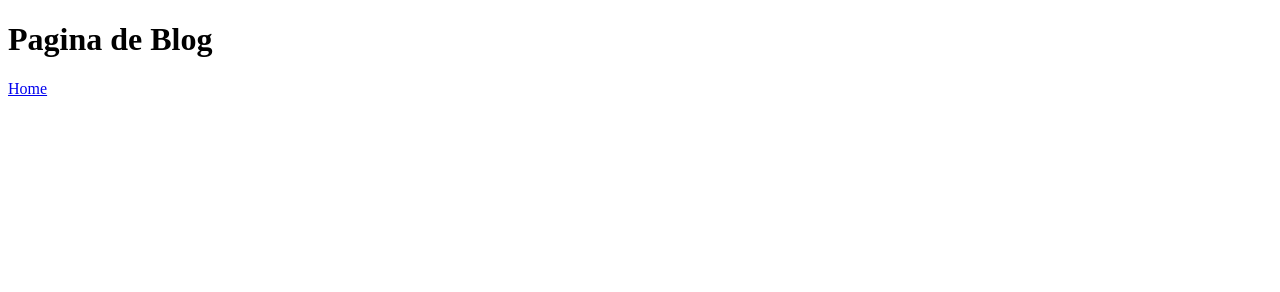
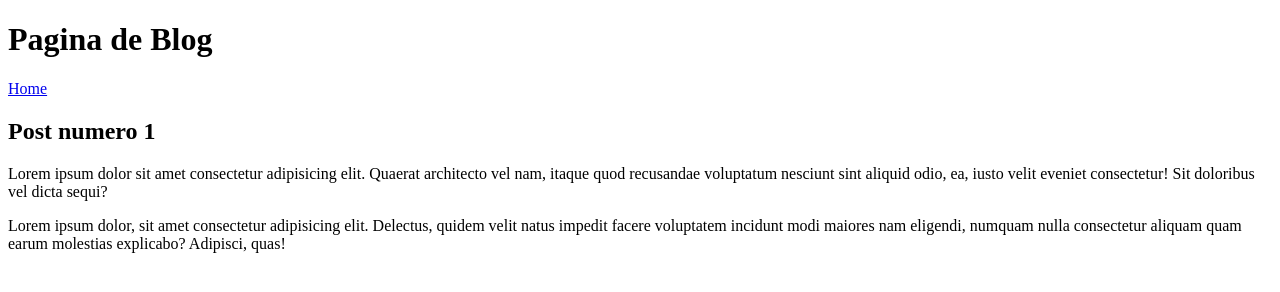
Before and after one commit to matheussilvestre42/teste_de_git, a plain HTML site: page blog.html in a window 1280 px wide. Drawn offline with Linux system fonts and the light colour scheme.

Commit message:
update blog

```diff
--- a/blog.html
+++ b/blog.html
@@ -9,5 +9,9 @@
 <body>
     <h1>Pagina de Blog</h1>
     <a href="index.html">Home</a>
+    <h2>Post numero 1</h2>
+    <p>Lorem ipsum dolor sit amet consectetur adipisicing elit. Quaerat architecto vel nam, itaque quod recusandae voluptatum nesciunt sint aliquid odio, ea, iusto velit eveniet consectetur! Sit doloribus vel dicta sequi?</p>
+    <p>Lorem ipsum dolor, sit amet consectetur adipisicing elit. Delectus, quidem velit natus impedit facere voluptatem incidunt modi maiores nam eligendi, numquam nulla consectetur aliquam quam earum molestias explicabo? Adipisci, quas!</p>
+
 </body>
 </html>
```
